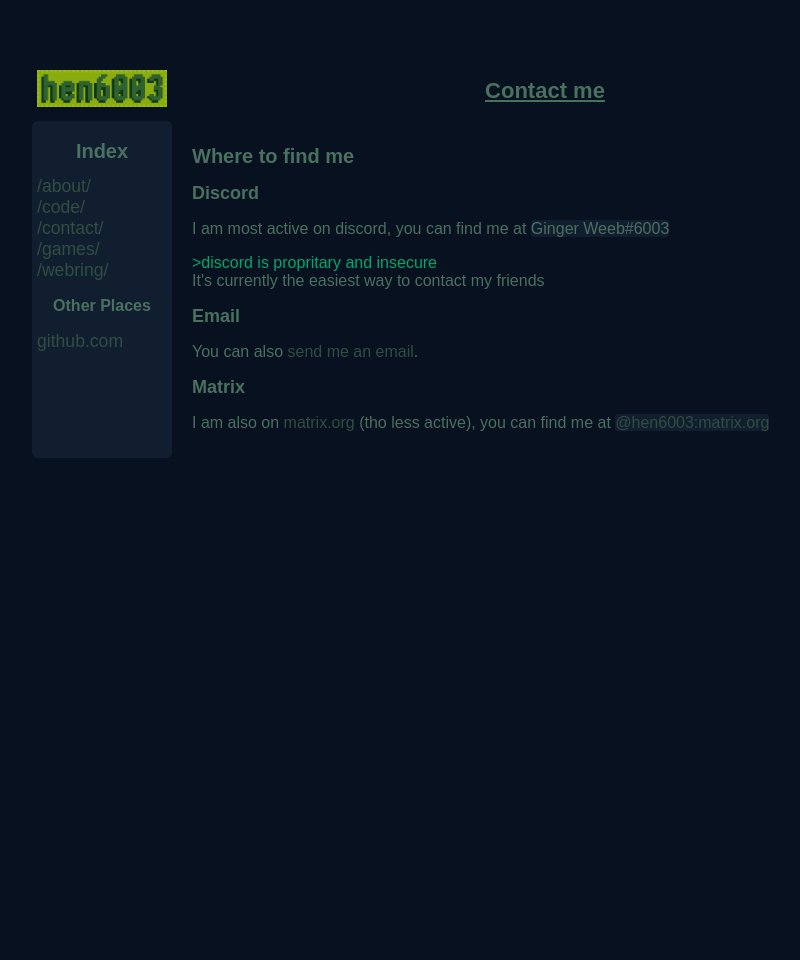
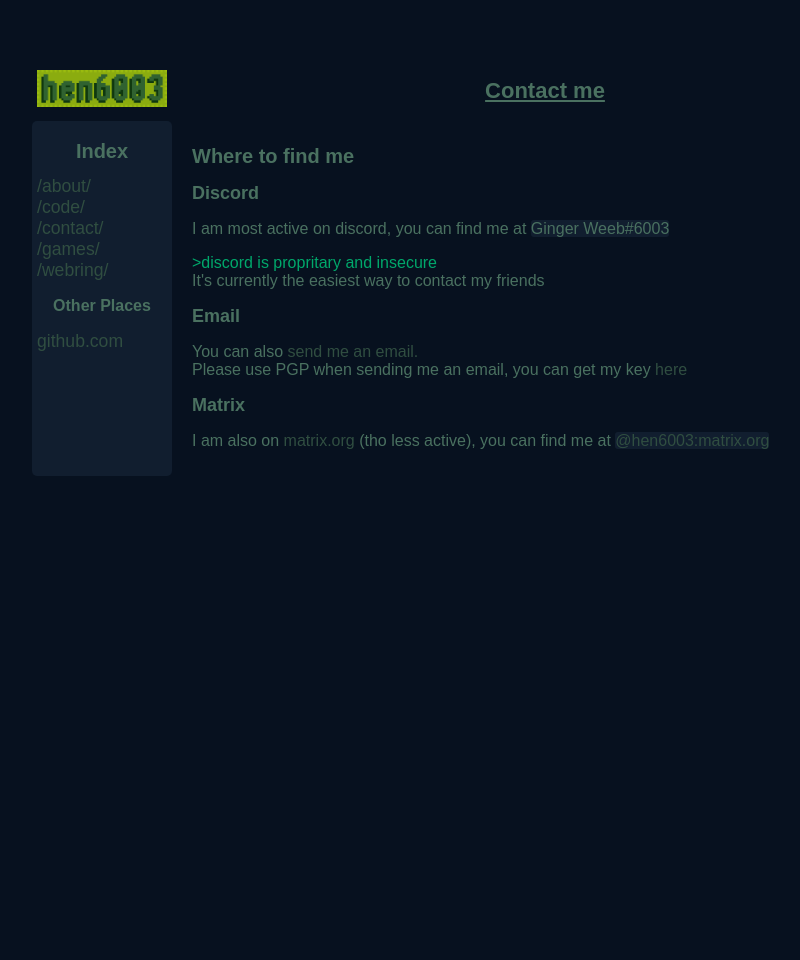
Before and after one commit to hen6003/hen6003.github.io, a Jekyll site: the page built from contact/index.html, in a window 1280 px wide. Shown: the whole page, without its empty margins (170-970 px from the left). Built offline with Jekyll 4.4.1, drawn with Linux system fonts in a browser that asks for light colours.

Commit message:
add PGP key

```diff
--- a/contact/index.html
+++ b/contact/index.html
@@ -9,7 +9,8 @@ title: Contact me
     <p><n style="color: #00A86B">>discord is propritary and insecure</n>
     <br>It's currently the easiest way to contact my friends</p>
   <h2>Email</h2>
-  <p>You can also <a href="mailto:henrysmith6003@protonmail.com">send me an email</a>.</p>
+  <p>You can also <a href="mailto:henrysmith6003@protonmail.com">send me an email.</a>
+    <br>Please use PGP when sending me an email, you can get my key <a href="https://api.protonmail.ch/pks/lookup?op=get&search=henrysmith6003@protonmail.com">here</a></p>
   <h2>Matrix</h2>
   <p>I am also on <a href="https://matrix.org">matrix.org</a> (tho less active), you can find me at <n style="background-color: #111E2F; border-radius:3px;"><a href="https://matrix.to/#/@hen6003:matrix.org">@hen6003:matrix.org</a></n></p>
 </div><!-- /.blurb -->
```
